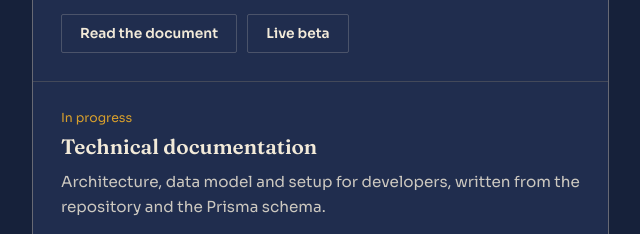
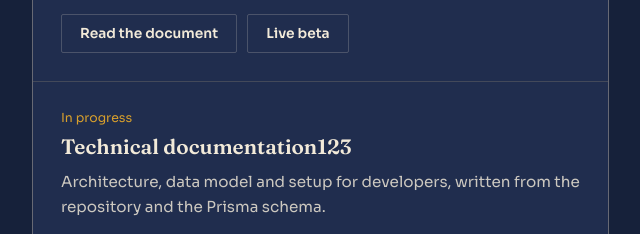
Before and after one commit to rnijampure/portfolio, a plain HTML site: page index.html in a window 1280 px wide. Shown: the part 1540-1774 px from the top of the page, 594-1234 px from the left. Drawn offline with Linux system fonts and the light colour scheme.

```diff
--- a/index.html
+++ b/index.html
@@ -1549,7 +1549,7 @@
               </div>
               <div class="bf-doc">
                 <span class="bf-status">In progress</span>
-                <h3>Technical documentation</h3>
+                <h3>Technical documentation123</h3>
                 <p>
                   Architecture, data model and setup for developers, written
                   from the repository and the Prisma schema.
```
Also changed, not shown: 1 other file.
